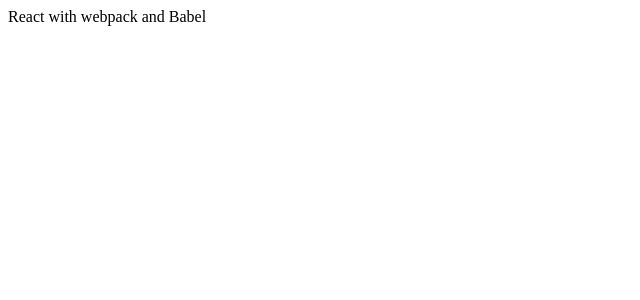
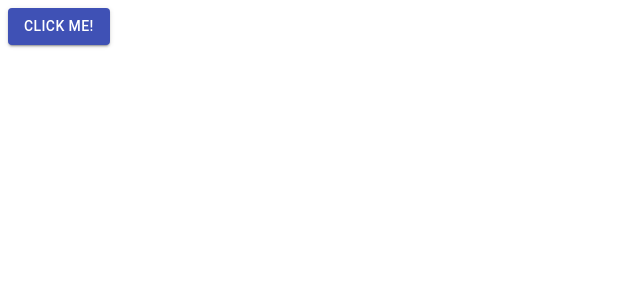
Before and after one commit to beelol/lexicon, a React app: page / in a window 1280 px wide. Shown: the top 300 px of the page, without its empty margins (0-640 px from the left). Built offline with nearby package versions, Linux system fonts and the light colour scheme; the HTML template or start-up script is replaced by a standard one.

Commit message:
Add material UI, add button as default rendered item

```diff
--- /dev/null
+++ b/src/App/index.jsx
@@ -0,0 +1,4 @@
+import React from 'react';
+import Button from '@material-ui/core/Button';
+
+export default () => <Button variant="contained" color="primary">Click Me!</Button>
--- a/src/index.jsx
+++ b/src/index.jsx
@@ -1,8 +1,9 @@
 import React from 'react';
 import ReactDOM from 'react-dom';
 const title = 'React with webpack and Babel';
+import App from './App'
 
 ReactDOM.render(
-  <div>{title}</div>,
+  <App />,
   document.getElementById('app')
 );
```
Also changed, not shown: package.json (+6 -1 lines), 1 other file (tests, documents, lock files or other folders).
